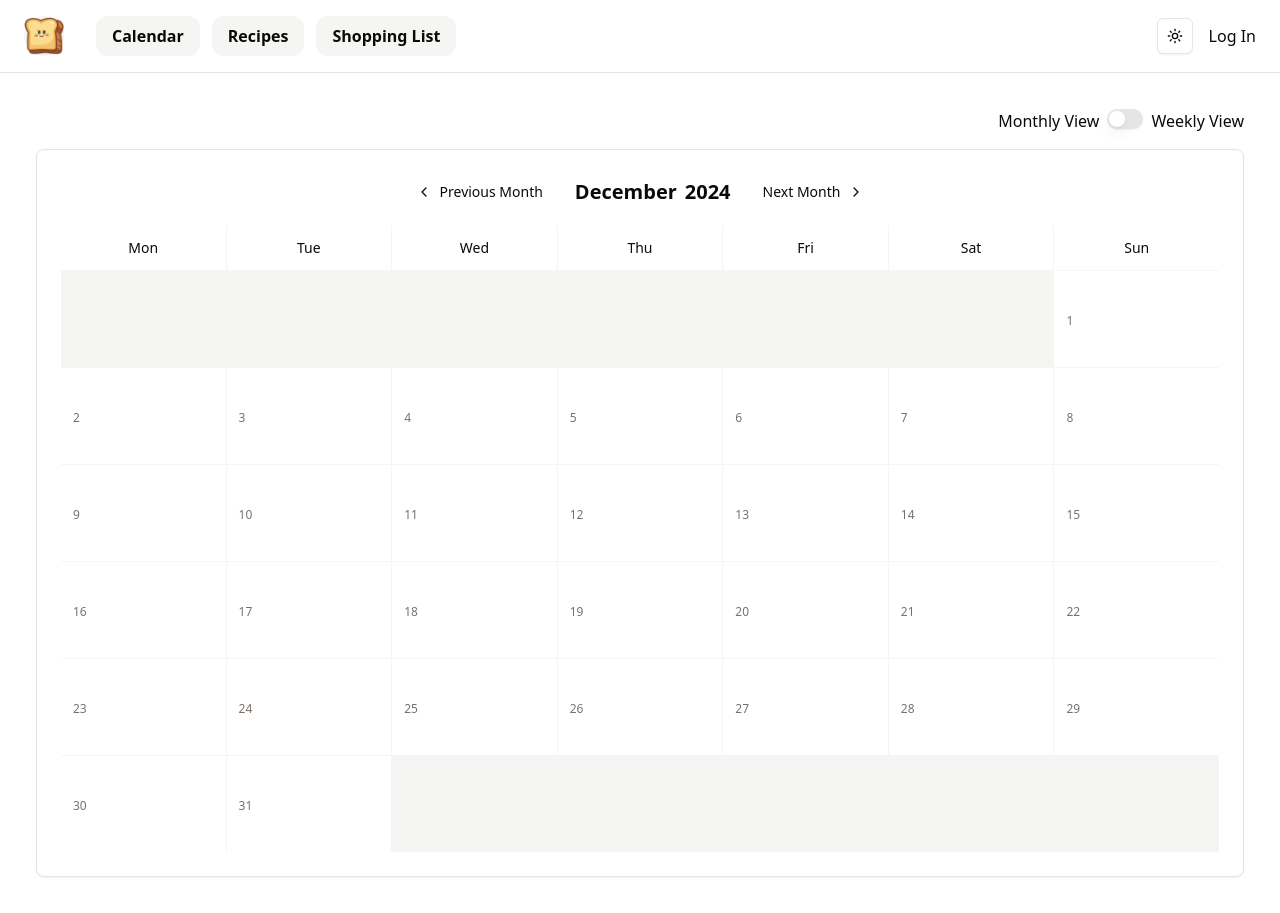
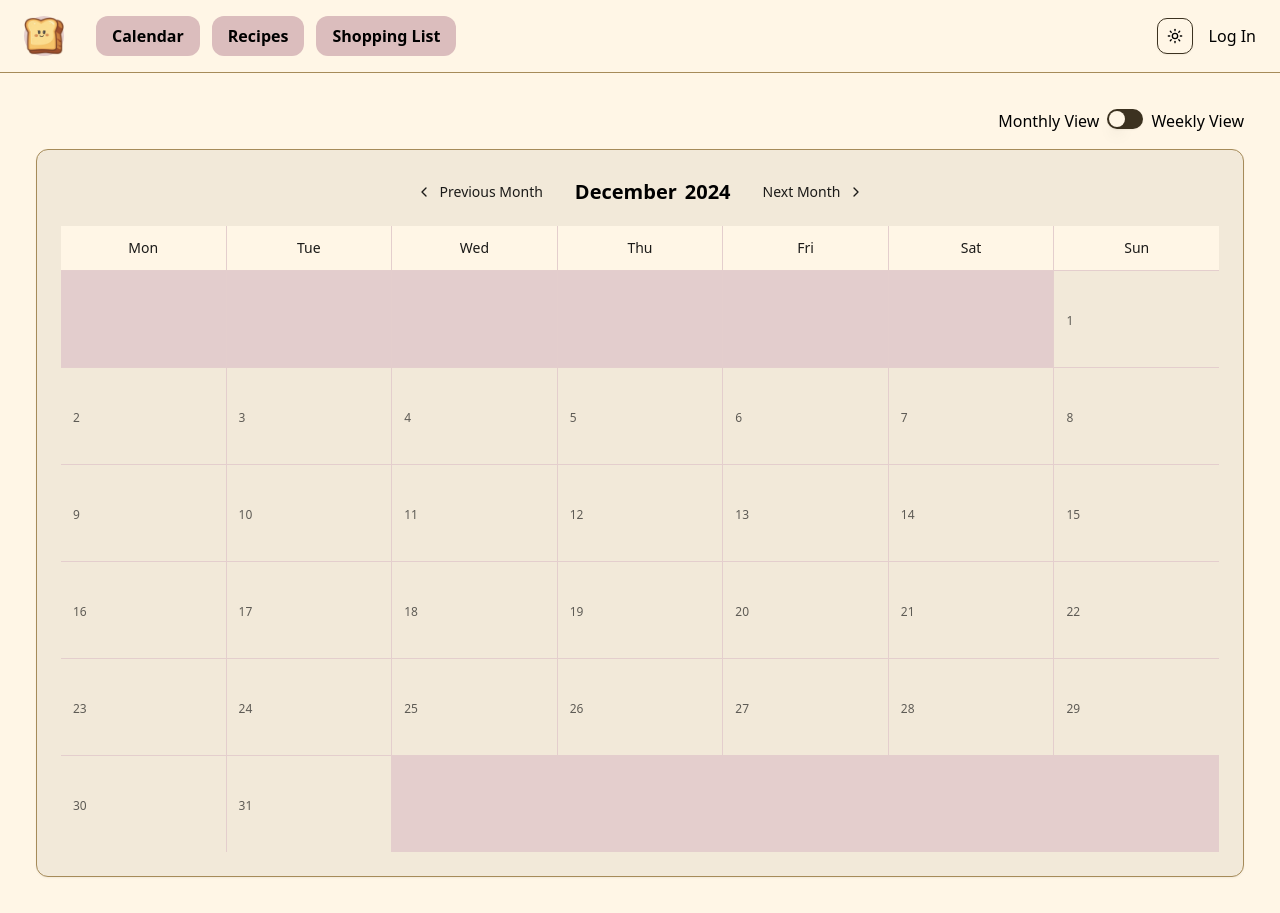
Before and after one commit to Gint367/mealy, a Next.js app: page / in a window 1280 px wide. Built offline with nearby package versions, Linux system fonts and the light colour scheme; no server answers.

Commit message:
adjust theming

```diff
--- a/app/globals.css
+++ b/app/globals.css
@@ -12,62 +12,52 @@ body {
 }
 
 
-@layer base {
-  :root {
-    --background: 0 0% 100%;
-    --foreground: 20 14.3% 4.1%;
-    --card: 0 0% 100%;
-    --card-foreground: 20 14.3% 4.1%;
-    --popover: 0 0% 100%;
-    --popover-foreground: 20 14.3% 4.1%;
-    --primary: 47.9 95.8% 53.1%;
-    --primary-foreground: 26 83.3% 14.1%;
-    --secondary: 60 4.8% 95.9%;
-    --secondary-foreground: 24 9.8% 10%;
-    --muted: 60 4.8% 95.9%;
-    --muted-foreground: 25 5.3% 44.7%;
-    --accent: 60 4.8% 95.9%;
-    --accent-foreground: 24 9.8% 10%;
-    --destructive: 0 84.2% 60.2%;
-    --destructive-foreground: 60 9.1% 97.8%;
-    --border: 20 5.9% 90%;
-    --input: 20 5.9% 90%;
-    --ring: 20 14.3% 4.1%;
-    --radius: 0.5rem;
-    --chart-1: 12 76% 61%;
-    --chart-2: 173 58% 39%;
-    --chart-3: 197 37% 24%;
-    --chart-4: 43 74% 66%;
-    --chart-5: 27 87% 67%;
-  }
 
-  .dark {
-    --background: 20 14.3% 4.1%;
-    --foreground: 60 9.1% 97.8%;
-    --card: 20 14.3% 4.1%;
-    --card-foreground: 60 9.1% 97.8%;
-    --popover: 20 14.3% 4.1%;
-    --popover-foreground: 60 9.1% 97.8%;
-    --primary: 47.9 95.8% 53.1%;
-    --primary-foreground: 26 83.3% 14.1%;
-    --secondary: 12 6.5% 15.1%;
-    --secondary-foreground: 60 9.1% 97.8%;
-    --muted: 12 6.5% 15.1%;
-    --muted-foreground: 24 5.4% 63.9%;
-    --accent: 12 6.5% 15.1%;
-    --accent-foreground: 60 9.1% 97.8%;
-    --destructive: 0 62.8% 30.6%;
-    --destructive-foreground: 60 9.1% 97.8%;
-    --border: 12 6.5% 15.1%;
-    --input: 12 6.5% 15.1%;
-    --ring: 35.5 91.7% 32.9%;
-    --chart-1: 220 70% 50%;
-    --chart-2: 160 60% 45%;
-    --chart-3: 30 80% 55%;
-    --chart-4: 280 65% 60%;
-    --chart-5: 340 75% 55%;
-  }
+:root  {
+  --background: 39 100% 95%;
+  --foreground: 39 5% 0%;
+  --card: 39 50% 90%;
+  --card-foreground: 39 5% 10%;
+  --popover: 39 100% 95%;
+  --popover-foreground: 39 100% 0%;
+  --primary: 39 87.3% 69%;
+  --primary-foreground: 0 0% 0%;
+  --secondary: 39 30% 70%;
+  --secondary-foreground: 0 0% 0%;
+  --muted: 1 30% 85%;
+  --muted-foreground: 39 5% 35%;
+  --accent: 1 30% 80%;
+  --accent-foreground: 39 5% 10%;
+  --destructive: 0 100% 30%;
+  --destructive-foreground: 39 5% 90%;
+  --border: 39 30% 50%;
+  --input: 39 30% 18%;
+  --ring: 39 87.3% 69%;
+  --radius: 0.75rem;
 }
+.dark  {
+  --background: 39 50% 5%;
+  --foreground: 39 5% 90%;
+  --card: 39 50% 0%;
+  --card-foreground: 39 5% 90%;
+  --popover: 39 50% 5%;
+  --popover-foreground: 39 5% 90%;
+  --primary: 39 87.3% 69%;
+  --primary-foreground: 0 0% 0%;
+  --secondary: 39 30% 10%;
+  --secondary-foreground: 0 0% 100%;
+  --muted: 1 30% 15%;
+  --muted-foreground: 39 5% 60%;
+  --accent: 1 30% 15%;
+  --accent-foreground: 39 5% 90%;
+  --destructive: 0 100% 30%;
+  --destructive-foreground: 39 5% 90%;
+  --border: 39 30% 18%;
+  --input: 39 30% 18%;
+  --ring: 39 87.3% 69%;
+  --radius: 0.75rem;
+}
+
 
 @layer base {
   * {
--- a/app/shopping-list/page.tsx
+++ b/app/shopping-list/page.tsx
@@ -69,7 +69,7 @@ export default function ShoppingListPage() {
         fetchMeals()
     }, [weekOffset, startDate, endDate])
 
-    if (loading) return <Loader2 className="animate-spin" />
+    if (loading) return <Loader2 className="animate-spin justify-center items-center" />
     if (error) return <div>Error: {error}</div>
 
     // Aggregate ingredients directly from fetched meals, considering portions
```
